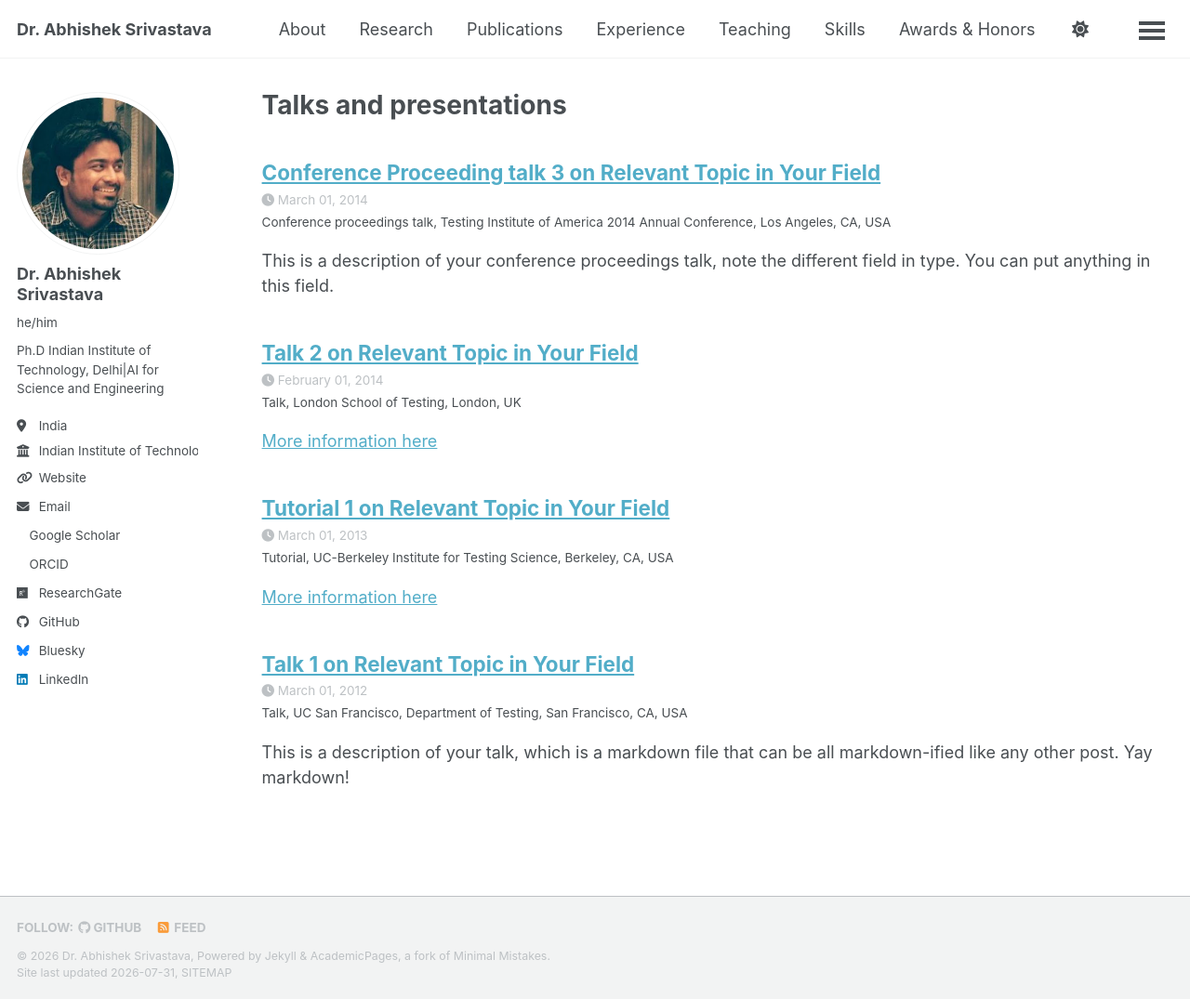
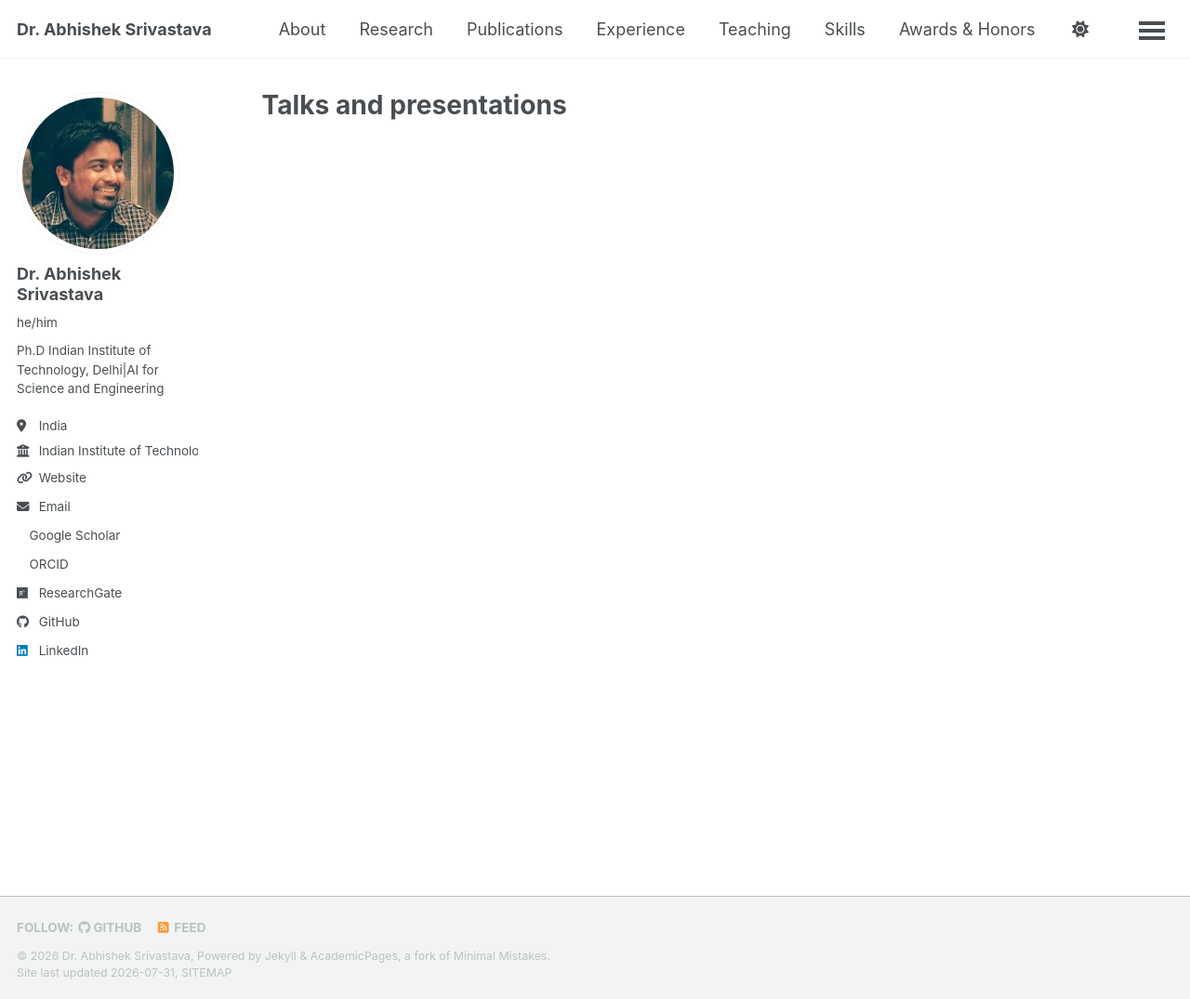
Before and after one commit to abhiresearch24/abhiresearch24.github.io, a Jekyll site: the page built from _pages/talks.html, in a window 1280 px wide and 1075 px high. Shown: the whole window at 93% size. Built offline with Jekyll 4.4.1, drawn with Linux system fonts in a browser that asks for light colours; a style sheet for code colours, icons or effects is not loaded; part of the change alters nothing that is shown.

Commit message:
Modify social media fields and add collections
Updated Bluesky username field and added new collections for research, teaching, experience, awards, and skills.

```diff
--- a/_config.yml
+++ b/_config.yml
@@ -57,7 +57,7 @@ author:
 
   # Social media
   artstation       : # Username
-  bluesky          : "bsky.app" # Replace this with you Bluesky username
+  bluesky          : # Replace this with you Bluesky username
   facebook         : # Username
   flickr           : # Username
   foursquare       : # Username
@@ -218,19 +218,30 @@ kramdown:
   smart_quotes: lsquo,rsquo,ldquo,rdquo
   enable_coderay: false
 
+# Collections
 
-# These settings control the types of collections used by the template
 collections:
+  research:
+    output: true
+    permalink: /:collection/:path/
+
+  publications:
+    output: true
+    permalink: /:collection/:path/
+
   teaching:
     output: true
     permalink: /:collection/:path/
-  publications:
+
+  experience:
     output: true
     permalink: /:collection/:path/
-  portfolio:
+
+  awards:
     output: true
     permalink: /:collection/:path/
-  talks:
+
+  skills:
     output: true
     permalink: /:collection/:path/
 
```
